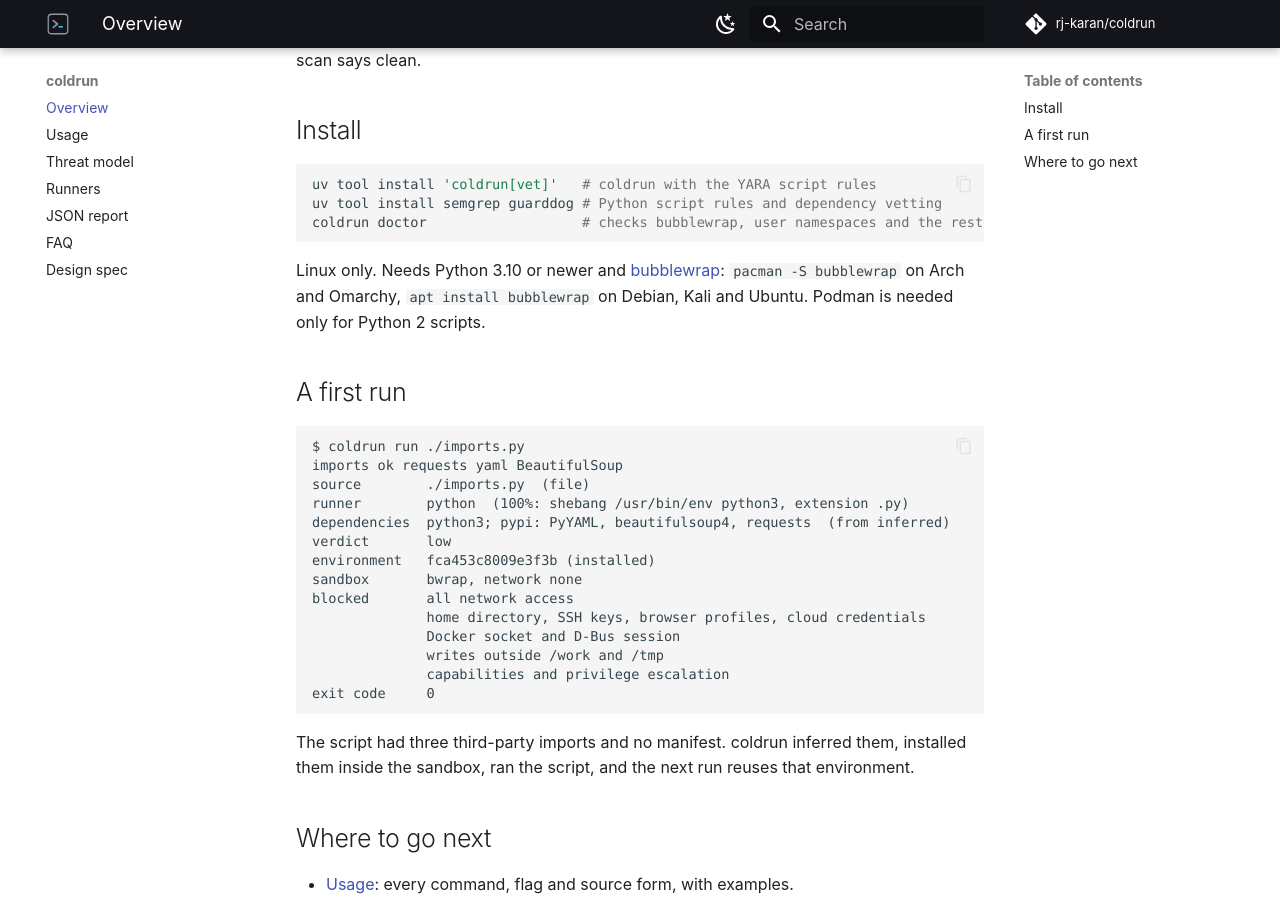
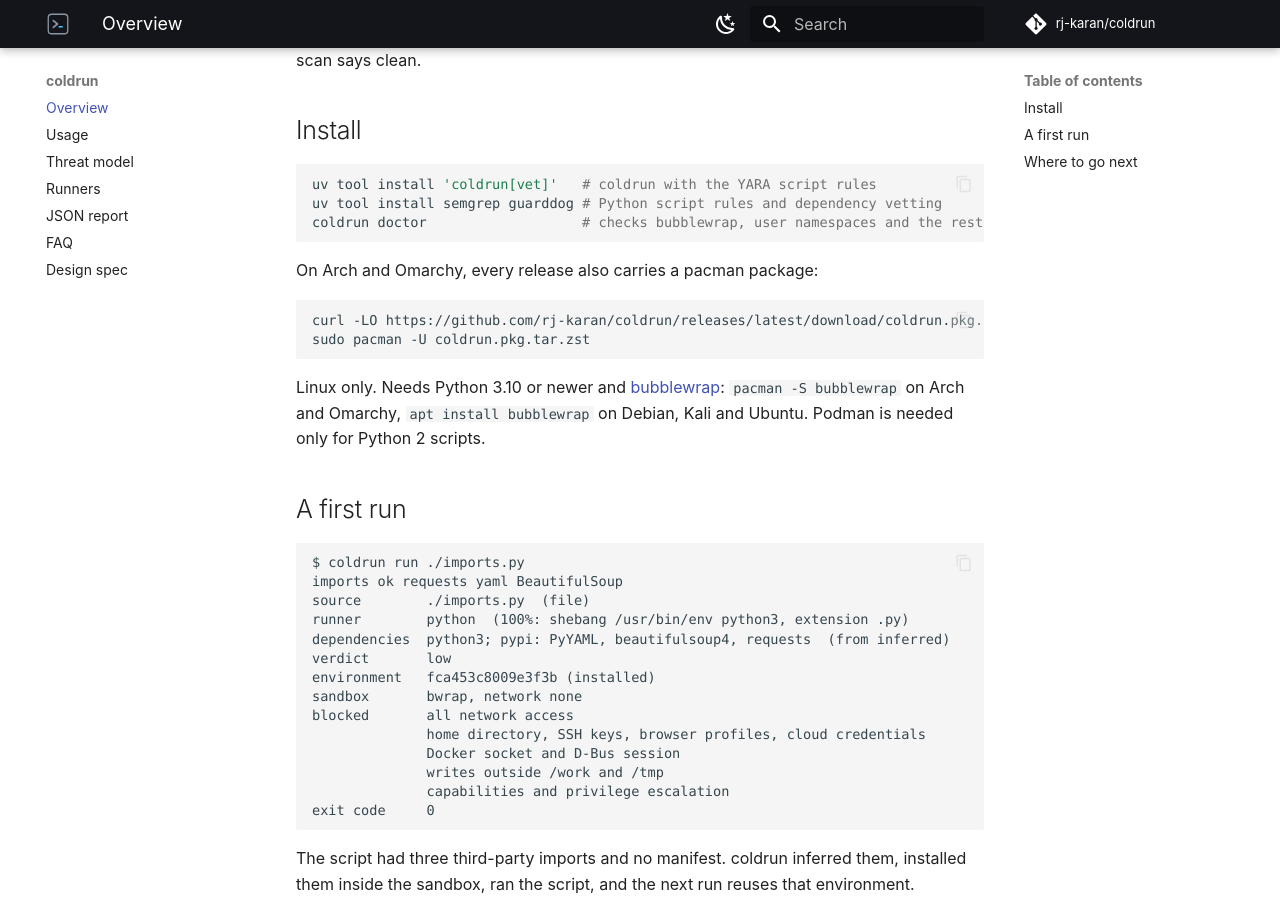
Before and after one commit to rj-karan/coldrun, an MkDocs documentation site: the page built from docs/index.md, in a window 1280 px wide and 900 px high, scrolled down 343 px. Built offline with MkDocs 1.6.1 and Material for MkDocs 9.7.7, drawn with Linux system fonts in a browser that asks for light colours; comment, search, counter and statistics services are not loaded.

Commit message:
feat(packaging): attach a tested arch package to every github release (#119)
## What

AUR registration is closed for now, so Arch and Omarchy users get the
package from GitHub releases instead.

- `.github/workflows/arch-package.yml` runs after every successful
Release workflow (and on demand for a tag). In an `archlinux:base-devel`
container it takes the PKGBUILD from the tag, pins the tag tarball with
`updpkgsums`, builds as an unprivileged user, fails on any `namcap`
error, installs the package with pacman, checks `coldrun --version`
matches the tag and `man -w coldrun`, and requires `coldrun scan` of the
persistence sample to exit 100 (the 1.0.0 regression guard, on the real
package). Then it uploads the versioned package, a stable-named
`coldrun.pkg.tar.zst` for `releases/latest/download`, and a `.sha256` to
the release.
- README and docs: install with `curl -LO
.../latest/download/coldrun.pkg.tar.zst && sudo pacman -U
coldrun.pkg.tar.zst`. Download-then-install on purpose: `pacman -U
<URL>` demands a signature for remote packages; a local file does not.
- The AUR PKGBUILD's checksum is pinned to the v1.0.1 tag tarball and
`.SRCINFO` regenerated, ready for when the AUR takes accounts again.

After merge I run it for v1.0.1 by hand, since that release predates the
workflow.

Closes #118

````diff
--- a/docs/index.md
+++ b/docs/index.md
@@ -18,6 +18,13 @@ even when the scan says clean.
 uv tool install 'coldrun[vet]'   # coldrun with the YARA script rules
 uv tool install semgrep guarddog # Python script rules and dependency vetting
 coldrun doctor                   # checks bubblewrap, user namespaces and the rest
+```
+
+On Arch and Omarchy, every release also carries a pacman package:
+
+```sh
+curl -LO https://github.com/rj-karan/coldrun/releases/latest/download/coldrun.pkg.tar.zst
+sudo pacman -U coldrun.pkg.tar.zst
 ```
 
 Linux only. Needs Python 3.10 or newer and
````
Also changed, not shown: CHANGELOG.md (+4 -0 lines), README.md (+10 -0 lines), packaging/aur/README.md (+3 -0 lines), 3 other files.
